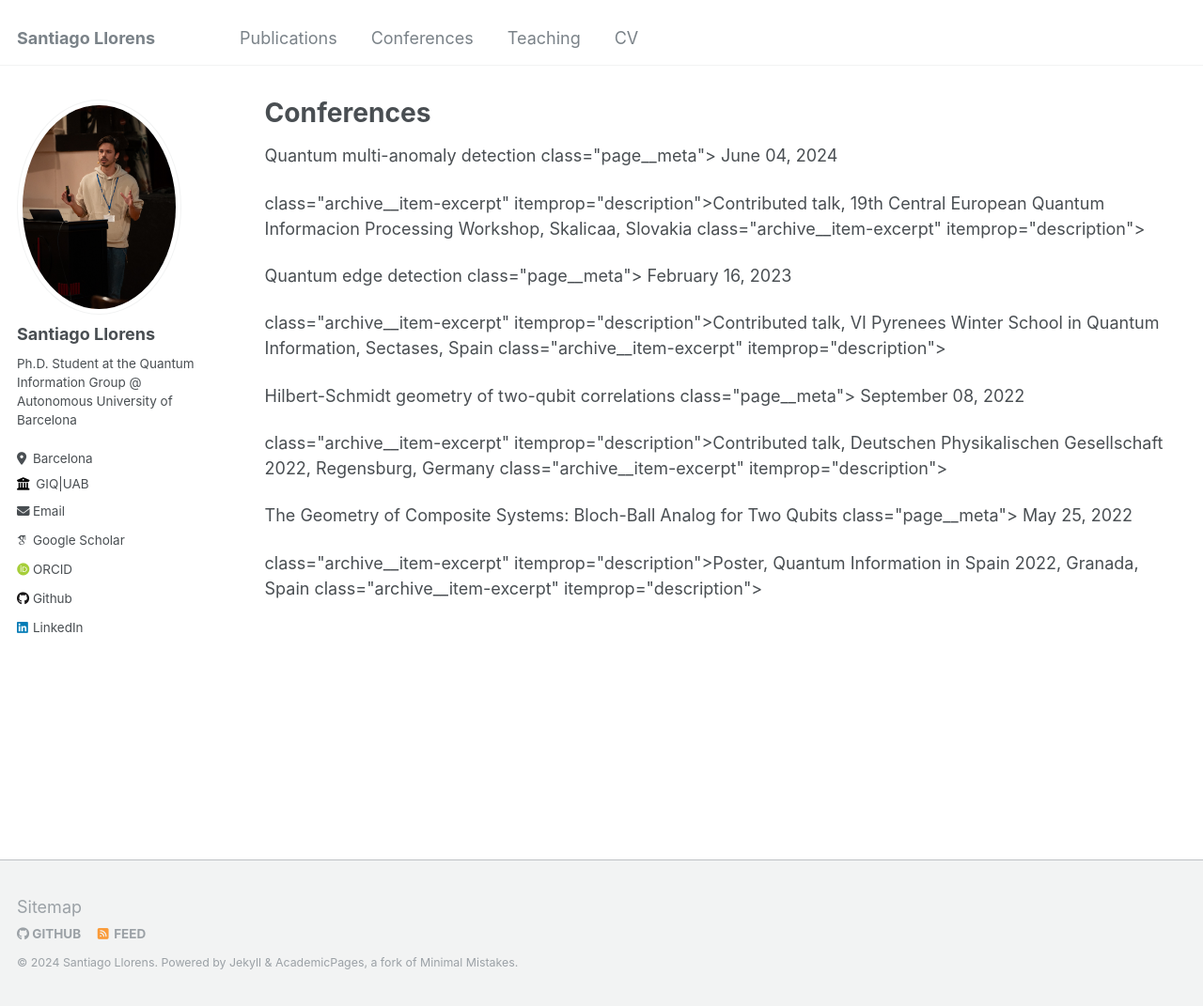
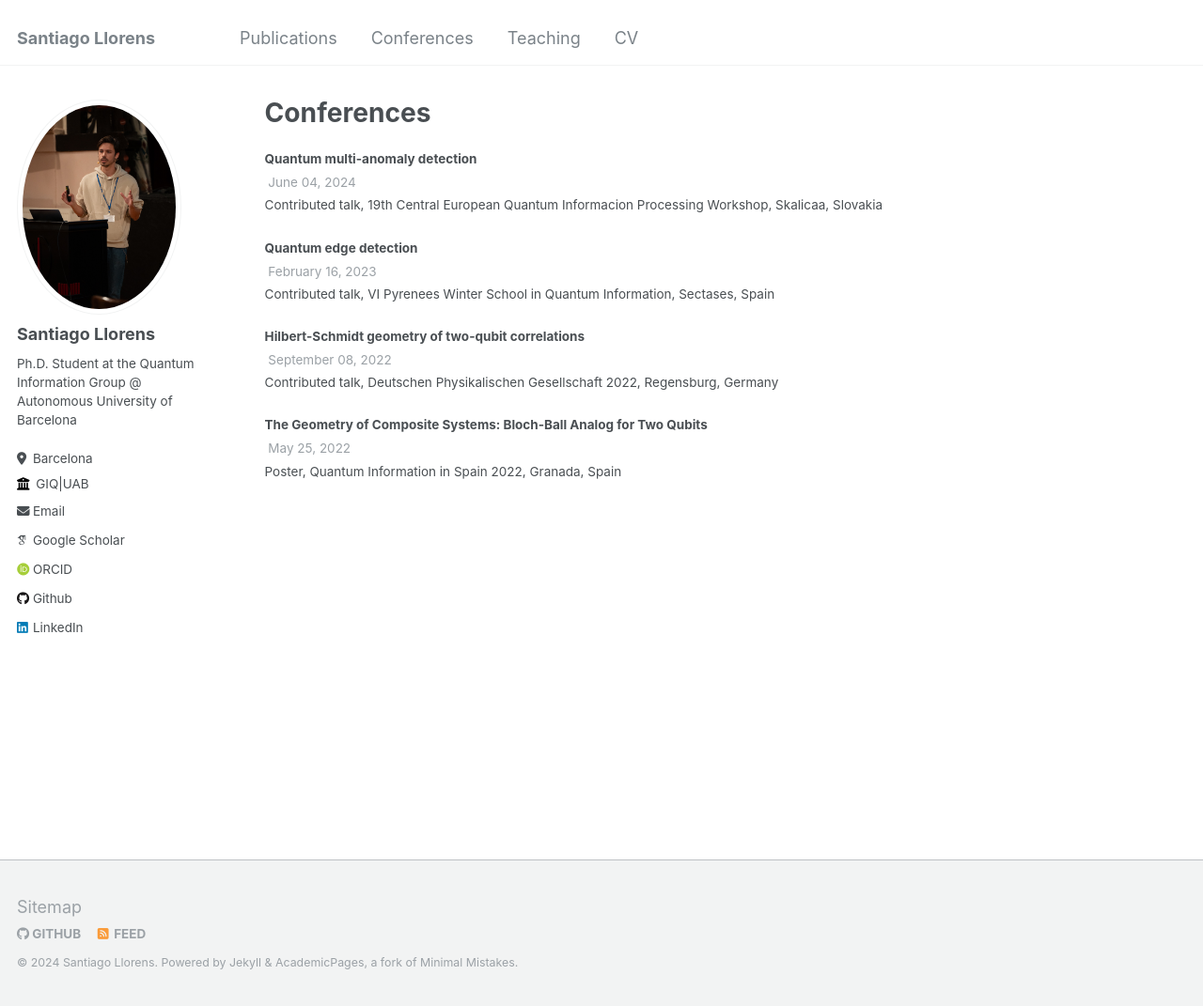
Before and after one commit to SantiagoLlorens/SantiagoLlorens.github.io, a Jekyll site: the page built from _pages/talks.html, in a window 1280 px wide and 1071 px high. Shown: the whole window at 94% size. Built offline with Jekyll 4.4.1, drawn with Linux system fonts in a browser that asks for light colours; some web fonts are replaced.

Commit message:
Update archive-single-talk.html

```diff
--- a/_includes/archive-single-talk.html
+++ b/_includes/archive-single-talk.html
@@ -25,18 +25,22 @@
           alt="">
       </div>
     {% endif %}
-    <p>
+    <h4>
       {% if post.link %}
         <a href="{{ post.link }}">{{ title }}</a> <a href="{{ base_path }}{{ post.url }}" rel="permalink"><i class="fa fa-link" aria-hidden="true" title="permalink"></i><span class="sr-only">Permalink</span></a>
       {% else %}
          {{ title }}
       {% endif %}
+    </h4>
+    {% if post.read_time %}
+      <p class="page__meta"><i class="fa fa-clock-o" aria-hidden="true"></i> {% include read-time.html %}</p>
+    {% endif %}
+    {% if post.date %}<p class="page__meta"><i class="fa fa-clock-o" aria-hidden="true"></i> {{ post.date | date: '%B %d, %Y' }}</p>{% endif %}
+    {% if post.venue %}<p class="archive__item-excerpt" itemprop="description">{{post.type}}, {{ post.venue }},  {{post.location}} {% endif %}
+    {% if post.excerpt %}<p class="archive__item-excerpt" itemprop="description">{{ post.excerpt | markdownify }}</p>{% endif %}
 
-    {% if post.read_time %}
-     class="page__meta"><i class="fa fa-clock-o" aria-hidden="true"></i> {% include read-time.html %}</p>
-    {% endif %}
-    {% if post.date %} class="page__meta"><i class="fa fa-clock-o" aria-hidden="true"></i> {{ post.date | date: '%B %d, %Y' }}</p>{% endif %}
-    {% if post.venue %} class="archive__item-excerpt" itemprop="description">{{post.type}}, {{ post.venue }},  {{post.location}} {% endif %}
-    {% if post.excerpt %} class="archive__item-excerpt" itemprop="description">{{ post.excerpt | markdownify }}</p>{% endif %}
+
+
+
   </article>
 </div>
```
